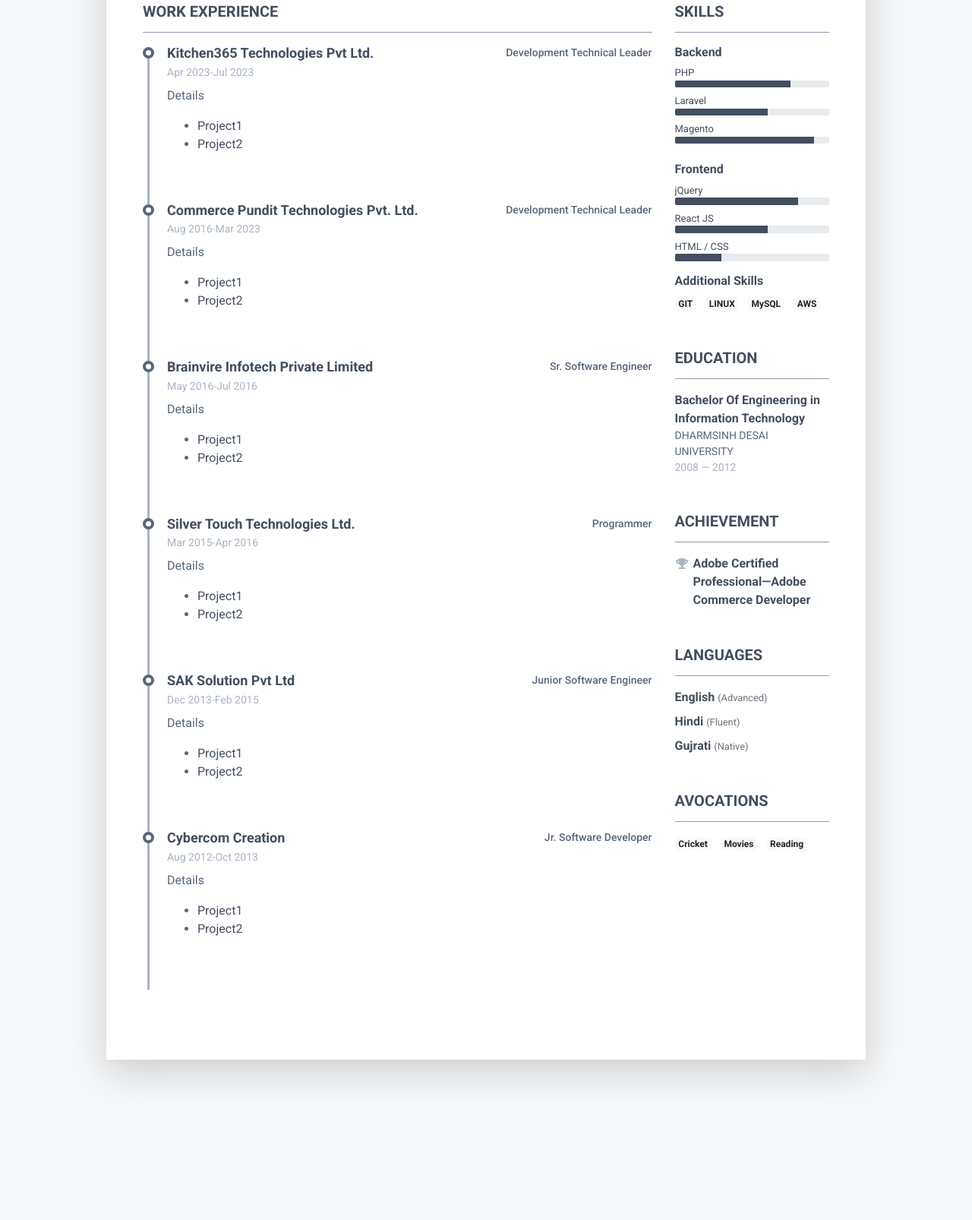
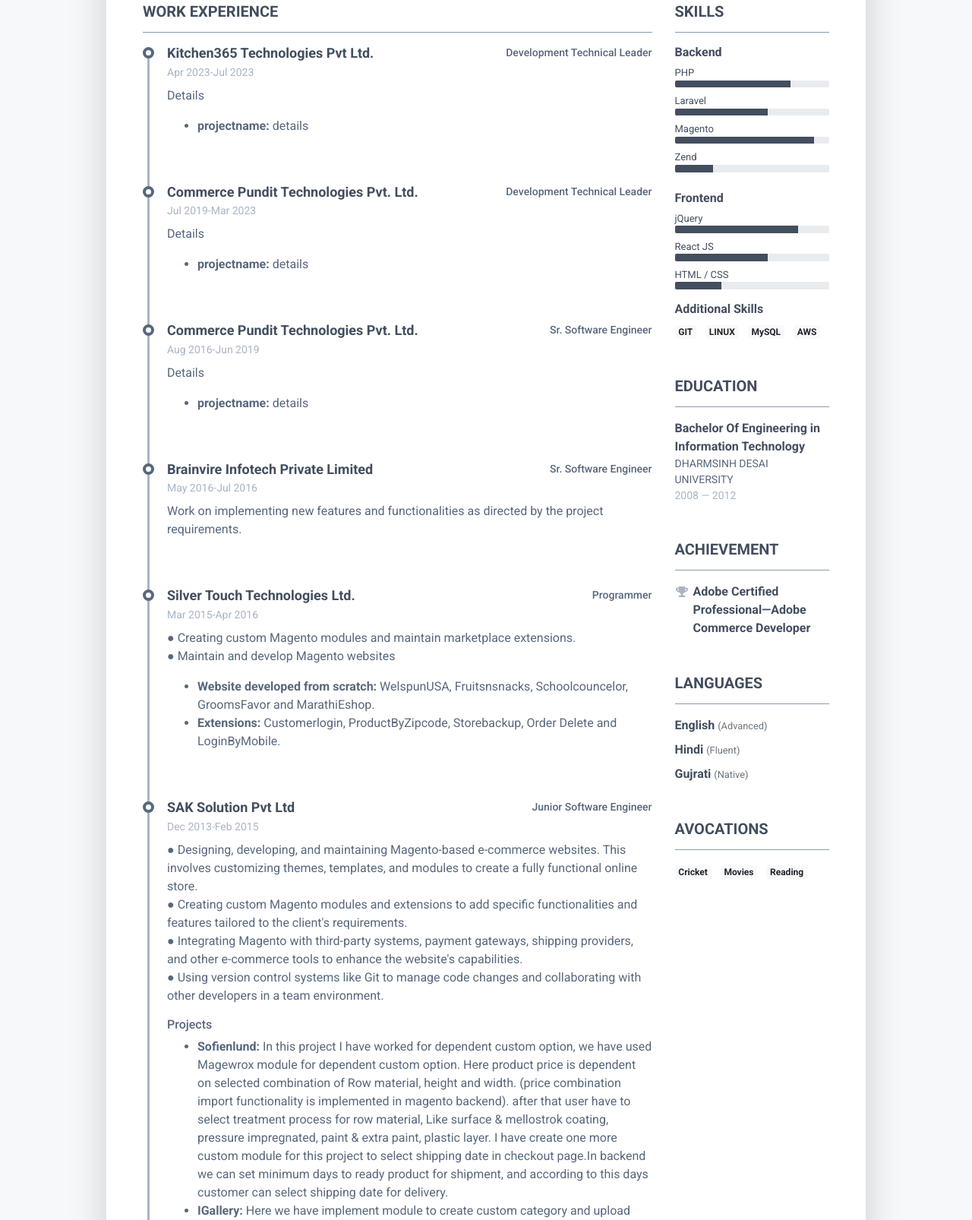
Before and after one commit to kaushal-chauhan/kaushal-chauhan.github.io, a plain HTML site: page index.html in a window 1280 px wide. Shown: the part 519-2125 px from the top of the page at 76% size. Before the commit the page ends 1974 px from the top, so only its background shows below. Drawn offline with Linux system fonts and the light colour scheme.

Commit message:
project details

```diff
--- a/index.html
+++ b/index.html
@@ -90,14 +90,7 @@
 											<p>Details</p>
 											<ul>
 												<li>
-													<a href="#" target="_blank">
-														Project1
-													</a>
-												</li>
-												<li>
-													<a href="#" target="_blank">
-														Project2
-													</a>
+													<b>projectname:</b> details
 												</li>
 											</ul>
 										</div>
@@ -112,20 +105,34 @@
 													Development Technical Leader
 												</div>
 											</div>
-											<div class="resume-position-time">Aug 2016-Mar 2023</div>
+											<div class="resume-position-time">Jul 2019-Mar 2023</div>
 										</div>
 										<div class="resume-timeline-item-desc">
 											<p>Details</p>
 											<ul>
 												<li>
-													<a href="#" target="_blank">
-														Project1
-													</a>
+													<b>projectname:</b> details
 												</li>
+											</ul>
+										</div>
+									</article>
+									<article class="resume-timeline-item position-relative pb-5">
+										<div class="resume-timeline-item-header mb-2">
+											<div class="d-flex flex-column flex-md-row">
+												<h3 class="resume-position-title font-weight-bold mb-1">
+													Commerce Pundit Technologies Pvt. Ltd.
+												</h3>
+												<div class="resume-company-name ml-auto">
+													Sr. Software Engineer
+												</div>
+											</div>
+											<div class="resume-position-time">Aug 2016-Jun 2019</div>
+										</div>
+										<div class="resume-timeline-item-desc">
+											<p>Details</p>
+											<ul>
 												<li>
-													<a href="#" target="_blank">
-														Project2
-													</a>
+													<b>projectname:</b> details
 												</li>
 											</ul>
 										</div>
@@ -143,19 +150,7 @@
 											<div class="resume-position-time">May 2016-Jul 2016</div>
 										</div>
 										<div class="resume-timeline-item-desc">
-											<p>Details</p>
-											<ul>
-												<li>
-													<a href="#" target="_blank">
-														Project1
-													</a>
-												</li>
-												<li>
-													<a href="#" target="_blank">
-														Project2
-													</a>
-												</li>
-											</ul>
+											<p>Work on implementing new features and functionalities as directed by the project requirements.</p>
 										</div>
 									</article>
 									<article class="resume-timeline-item position-relative pb-5">
@@ -171,17 +166,16 @@
 											<div class="resume-position-time">Mar 2015-Apr 2016</div>
 										</div>
 										<div class="resume-timeline-item-desc">
-											<p>Details</p>
+											<p>
+												● Creating custom Magento modules and maintain marketplace extensions.<br />
+												● Maintain and develop Magento websites
+											</p>
 											<ul>
 												<li>
-													<a href="#" target="_blank">
-														Project1
-													</a>
+													<b>Website developed from scratch:</b> WelspunUSA, Fruitsnsnacks, Schoolcouncelor, GroomsFavor and MarathiEshop.
 												</li>
 												<li>
-													<a href="#" target="_blank">
-														Project2
-													</a>
+													<b>Extensions:</b> Customerlogin, ProductByZipcode, Storebackup, Order Delete and LoginByMobile.
 												</li>
 											</ul>
 										</div>
@@ -199,18 +193,33 @@
 											<div class="resume-position-time">Dec 2013-Feb 2015</div>
 										</div>
 										<div class="resume-timeline-item-desc">
-											<p>Details</p>
+											<p>
+												● Designing, developing, and maintaining Magento-based e-commerce websites. This involves customizing themes, templates, and modules to create a fully functional online store. <br />
+												● Creating custom Magento modules and extensions to add specific functionalities and features tailored to the client's requirements. <br />
+												● Integrating Magento with third-party systems, payment gateways, shipping providers, and other e-commerce tools to enhance the website's capabilities. <br />
+												● Using version control systems like Git to manage code changes and collaborating with other developers in a team environment.
+											</p>
+											<h6>Projects</h6>
 											<ul>
 												<li>
-													<a href="#" target="_blank">
-														Project1
-													</a>
+													<b>Sofienlund:</b> In this project I have worked for dependent custom option, we have used Magewrox module for dependent custom option. Here product price is dependent on selected combination of Row material, height and width. (price combination import functionality is implemented in magento backend). after that user have to select treatment process for row material, Like surface & mellostrok coating, pressure impregnated, paint & extra paint, plastic layer. I have create one more custom module for this project to select shipping date in checkout page.In backend we can set minimum days to ready product for shipment, and according to this days customer can select shipping date for delivery.
 												</li>
 												<li>
-													<a href="#" target="_blank">
-														Project2
-													</a>
+													<b>IGallery:</b> Here we have implement module to create custom category and upload images for particular category, we have provide listing of lots of images in frontend with all custom category. Also provide original images to download.
 												</li>
+												<li>
+													<b>Nomixml:</b> here we have 3rd party api, from where we get lots of product with basic detail like, name, description images price(in pound). we are provide configuration for currency rate and import it in magento.we are executing cron every days to get updated product.
+												</li>
+												<li>
+													<b>OsloVIP:</b> Here we have create module for order verification by msg, we use some of sms API like sendega to send sms. Customer have to verify code in review step to place order.
+												</li>
+												<li>
+													<b>Fjellreven shop:</b> In this project I have install lots of module and create user guide for it. These are the main module in this project. MailChimp, FTP Image Upload (product images), Simple product image for configurable product (Amasty), CRM Ticket, Advance Permission, Rich snippets.Also I have implemented custom module to manage navigation menu for CMS Pages and custom link.
+												</li>
+												<li>
+													<b>Theme Integration:</b> Theme installation and customize all pages (homepage, product page, category page) like demo theme. I have customize theme for these projects: Jewelbox, milantinka, hobby, workout, proffvindu
+												</li>
+												<li> Except these projects I have worked in many projects, for simple customisation, like Gmap store locator, ajax search, jquery issues, google analytics module, creating multi website with single magento manage using .htaccess, Gomage onestep checkout, newsletter popup, customisation for layered navigation and import product.</li>
 											</ul>
 										</div>
 									</article>
@@ -227,17 +236,23 @@
 											<div class="resume-position-time">Aug 2012-Oct 2013</div>
 										</div>
 										<div class="resume-timeline-item-desc">
-											<p>Details</p>
+											<p>
+												● Collaborate with senior developers to design, code, and test web applications, adhering to coding standards and best practices.<br />
+												● Handle database interactions, including data modeling, querying, and integration with the application.
+											</p>
+											<h6>Projects</h6>
 											<ul>
 												<li>
-													<a href="#" target="_blank">
-														Project1
-													</a>
+													<b>Asthmasense:</b> This project built in zend. It is related to customer health. we have measurement and medication reminder in this project also we show last measurement records using fusion chart.Also webservice used to add reminder and create account.
 												</li>
 												<li>
-													<a href="#" target="_blank">
-														Project2
-													</a>
+													<b>Loyola:</b> This project have only backend to store some usefull data. We have send this data for mobile application as per application version.
+												</li>
+												<li>
+													<b>Unlocking:</b> This project is used to unlock your mobile for different network and carrier. We have use some 3rd party api to unlock mobile.
+												</li>
+												<li>
+													<b>Reward Point:</b> This project is in magento. We have create api to create account, add product and place order using JSON request and response.
 												</li>
 											</ul>
 										</div>
@@ -269,6 +284,12 @@
 											<div class="resume-skill-name">Magento</div>
 											<div class="progress resume-progress">
 												<div class="progress-bar theme-progress-bar-dark" role="progressbar" style="width: 90%" aria-valuenow="25" aria-valuemin="0" aria-valuemax="100"></div>
+											</div>
+										</li>
+										<li class="mb-2">
+											<div class="resume-skill-name">Zend</div>
+											<div class="progress resume-progress">
+												<div class="progress-bar theme-progress-bar-dark" role="progressbar" style="width: 25%" aria-valuenow="25" aria-valuemin="0" aria-valuemax="100"></div>
 											</div>
 										</li>
 									</ul>
```
